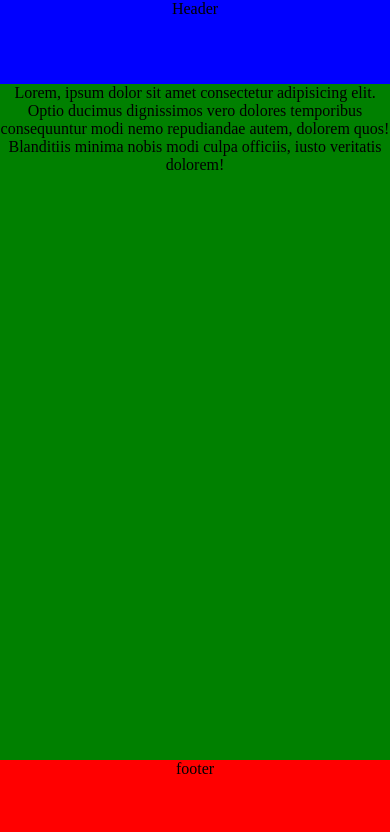
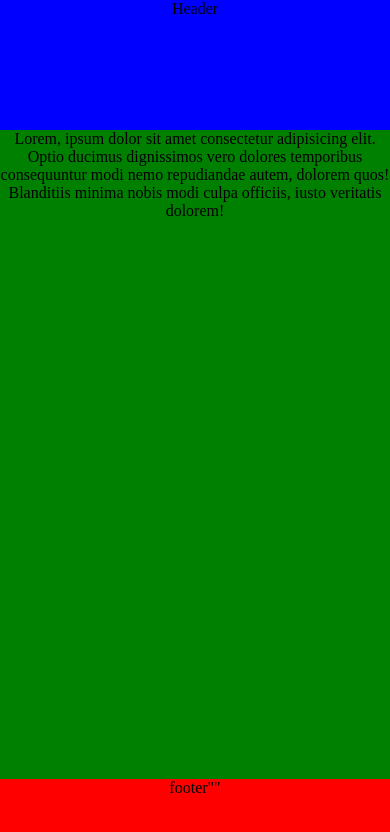
Before and after one commit to Yuri134X/QuizReactNative, a React Native app: screen / in a window 390 px wide. Shown: the top 832 px of the page. Built offline with nearby package versions, Linux system fonts and the light colour scheme.

Commit message:
ADD NavigationContainer on code

```diff
--- a/App.jsx
+++ b/App.jsx
@@ -1,24 +1,24 @@
 import { StatusBar } from 'expo-status-bar';
 import { ScrollView, StyleSheet, Text, View } from 'react-native';
+import { NavigationContainer } from '@react-navigation/nactive';
 
 export default function App() {
   return (
     <View style={styles.container}>
-      <view style= {{flex: 1, backgroundColor: 'blue', width: '100%'}}>
+
+      <view  style={styles.header}>
         <text>Header</text>
       </view>
 
-
-      <ScrollView style={{flex:8, backgroundColor: 'green'}}>
+      <ScrollView style={styles.main}>
         <text> Lorem, ipsum dolor sit amet consectetur adipisicing elit. Optio ducimus dignissimos vero dolores temporibus consequuntur modi nemo repudiandae autem, dolorem quos! Blanditiis minima nobis modi culpa officiis, iusto veritatis dolorem!</text>
         </ScrollView>
 
-      <view style= {{flex: 1, backgroundColor: 'red', width: '100%'}}>
-      <text> footer</text>
+      <view style={styles.footer}>
+      <text > footer</text>""
       </view>
 
     </View>
-
 
   );
 }
@@ -31,4 +31,21 @@ const styles = StyleSheet.create({
     justifyContent: 'center',
     textAlign: 'center'
   },
+  header: {
+    flex: 0.2,
+     backgroundColor: 'blue',
+      width: '100%'
+    },
+    main: {
+      flex: 1,
+      backgroundColor: 'green',
+      width: '100%'
+    },
+
+      footer: {
+        flex: 0.1,
+         backgroundColor: 'red',
+          width: '100%'}
+
+
 });
```
Also changed, not shown: package.json (+5 -3 lines), 1 other file (tests, documents, lock files or other folders).
